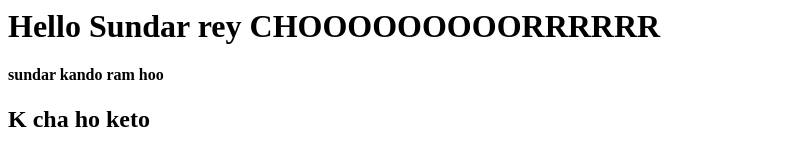
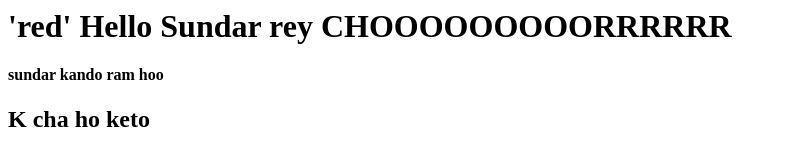
Before and after one commit to fulldigitize/devdemo, a plain HTML site: page sakarthapa/hello.html in a window 1280 px wide. Shown: the whole page, without its empty margins (0-787 px from the left). Drawn offline with Linux system fonts and the light colour scheme.

Commit message:
third commit

```diff
--- a/sakarthapa/hello.html
+++ b/sakarthapa/hello.html
@@ -1,7 +1,7 @@
 <html>
 <head>
 <body>
-<h1> Hello Sundar rey CHOOOOOOOOORRRRRR </h1>
+<h1> <color> 'red'</color> Hello Sundar rey CHOOOOOOOOORRRRRR </h1>
 <h4> sundar kando ram hoo</h4>
 <h2> K cha ho keto </h2>
 </body>
```
